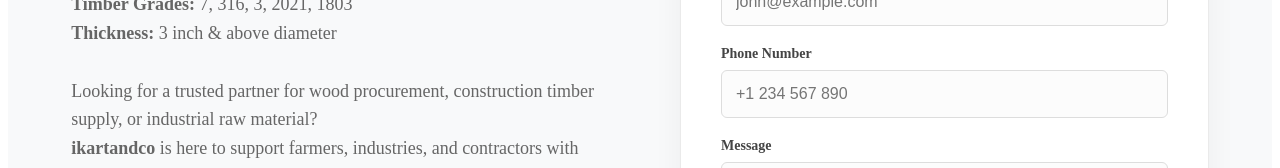
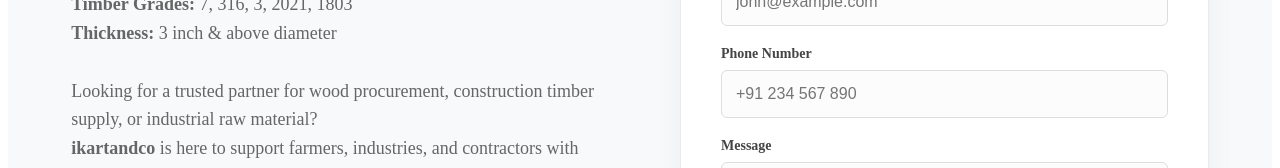
Before and after one commit to techhutinnovations-maker/ikartandco, a React (Vite) app: page / in a window 1280 px wide. Shown: the part 2872-3040 px from the top of the page. Built offline with nearby package versions, Linux system fonts and the light colour scheme.

Commit message:
contactform

```diff
--- a/src/components/Contact.jsx
+++ b/src/components/Contact.jsx
@@ -113,7 +113,7 @@ const Contact = () => {
               <input
                 type="tel"
                 name="phone"
-                placeholder="+1 234 567 890"
+                placeholder="+91 234 567 890"
                 onChange={handleChange}
                 value={formData.phone}
                 className="wc-input"
```
